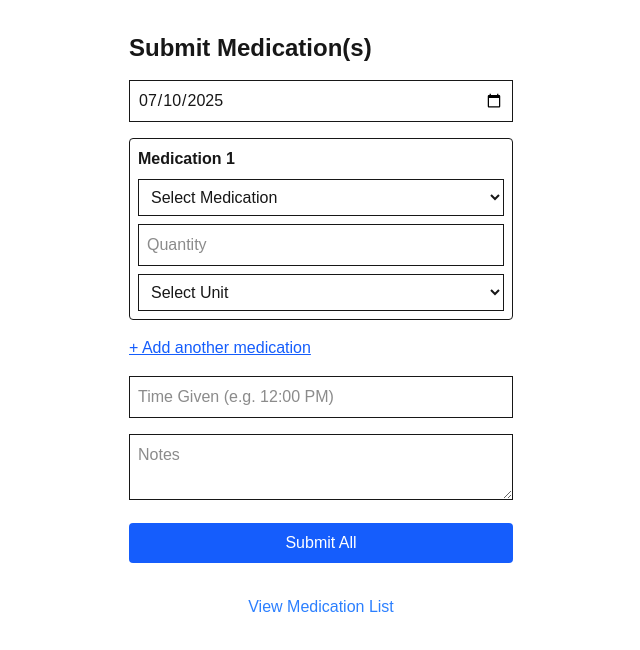
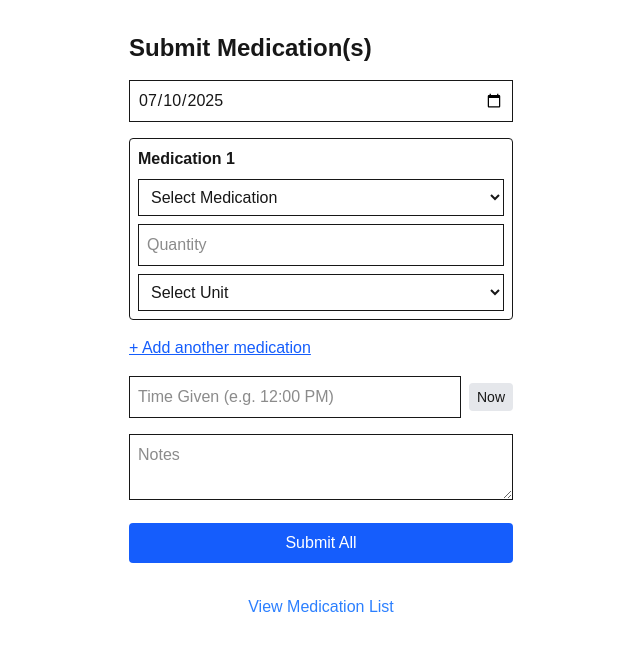
Before and after one commit to evo-g/medication-tracker, a Next.js app: page / in a window 1280 px wide. Shown: the top 650 px of the page, without its empty margins (319-959 px from the left). Built offline with nearby package versions, Linux system fonts and the light colour scheme.

Commit message:
adds functionality to given time field

```diff
--- a/components/MedicationFormClient.tsx
+++ b/components/MedicationFormClient.tsx
@@ -43,6 +43,18 @@ export default function MedicationFormClient() {
         return 'ml';
     }
   };
+
+  const getCurrentTimeString = () => {
+    const now = new Date();
+    let hours = now.getHours();
+    const minutes = now.getMinutes();
+    const ampm = hours >= 12 ? 'PM' : 'AM';
+    hours = hours % 12;
+    hours = hours ? hours : 12; // 0 -> 12
+    const minutesStr = minutes < 10 ? '0' + minutes : minutes;
+    return `${hours}:${minutesStr} ${ampm}`;
+  };
+
 
   const handleEntryChange = (index: number, field: keyof MedicationEntry, value: string) => {
     const updated = [...entries];
@@ -187,13 +199,23 @@ export default function MedicationFormClient() {
           + Add another medication
         </button>
 
+        <div className="flex space-x-2 items-center">
           <input
             type="text"
             placeholder="Time Given (e.g. 12:00 PM)"
             value={timeGiven}
             onChange={(e) => setTimeGiven(e.target.value)}
-          className="w-full border p-2"
+            className="flex-1 border p-2"
           />
+          <button
+            type="button"
+            onClick={() => setTimeGiven(getCurrentTimeString())}
+            className="bg-gray-200 hover:bg-gray-300 text-sm px-2 py-1 rounded"
+          >
+            Now
+          </button>
+        </div>
+
 
         <textarea
           placeholder="Notes"
--- a/components/MedicationsListClient.tsx
+++ b/components/MedicationsListClient.tsx
@@ -23,10 +23,12 @@ export default function MedicationsListClient() {
   const [todayStr, setTodayStr] = useState<string>('');
 
   useEffect(() => {
-    const today = new Date().toISOString().split('T')[0];
-    setSelectedDate(today);
-    setTodayStr(today);
+    const today = new Date();
+    const localDateStr = today.toLocaleDateString('en-CA');
+    setSelectedDate(localDateStr);
+    setTodayStr(localDateStr);
   }, []);
+
 
   const { data, loading, error } = useQuery(GET_MED_FORMS_BY_DATE, {
     variables: { date: selectedDate },
```
Lines whose indentation alone changed are shown as unchanged.
